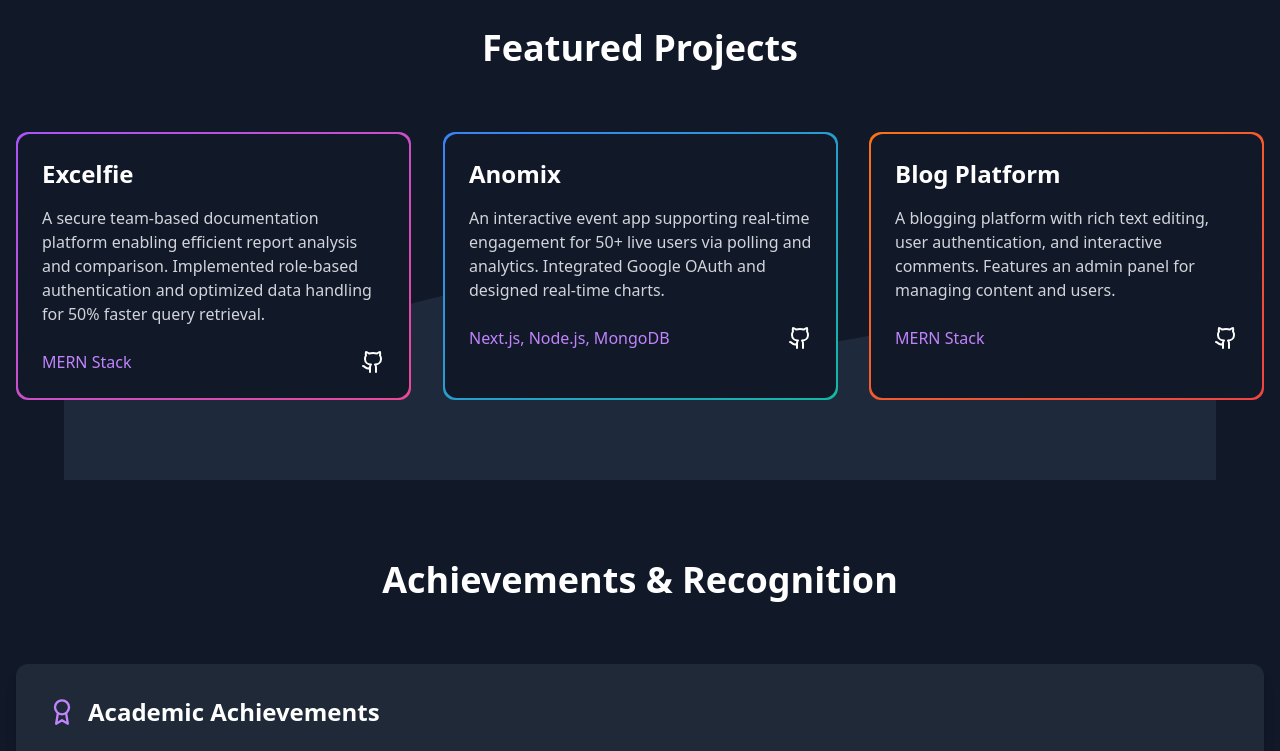
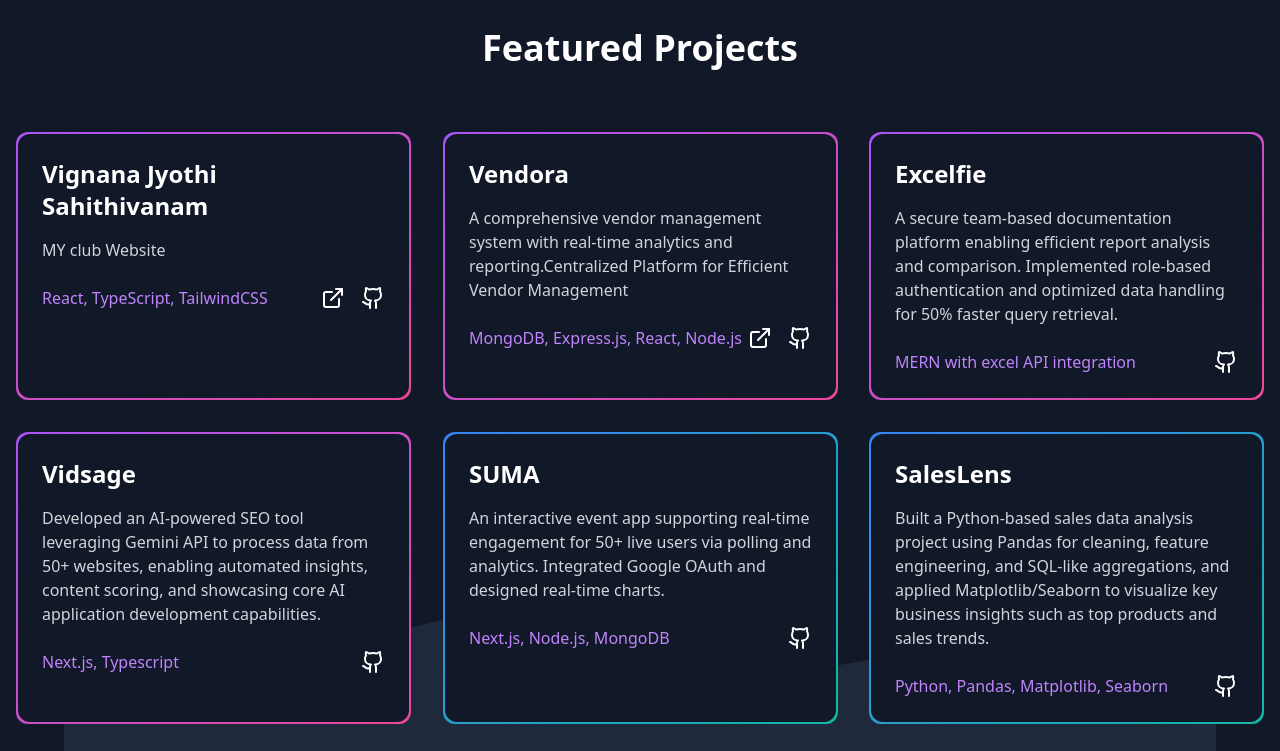
Before and after one commit to LV2402/LV-portfolio, a React (Vite) app: page / in a window 1280 px wide. Shown: the part 1720-2471 px from the top of the page. Built offline with nearby package versions, Linux system fonts and the light colour scheme.

Commit message:
Projects Updated

```diff
--- a/src/components/Achievements.tsx
+++ b/src/components/Achievements.tsx
@@ -54,16 +54,16 @@ export default function Achievements() {
               </div>
               <div className="grid gap-6">
                 <div className="bg-gray-900/50 p-6 rounded-lg border border-purple-500/20">
-                  <h4 className="text-xl font-semibold text-purple-300 mb-2">IUCEE</h4>
-                  <p className="text-gray-300">Active member fostering global engineering education collaboration through innovative projects and workshops</p>
-                </div>
-                <div className="bg-gray-900/50 p-6 rounded-lg border border-purple-500/20">
                   <h4 className="text-xl font-semibold text-purple-300 mb-2">Telugu Literature & Cultural Club - VJSV</h4>
                   <p className="text-gray-300">Core Member & Event Organizer, leading cultural initiatives and literary events</p>
                 </div>
                 <div className="bg-gray-900/50 p-6 rounded-lg border border-purple-500/20">
                   <h4 className="text-xl font-semibold text-purple-300 mb-2">Student Force - VJSF</h4>
                   <p className="text-gray-300">Engaged in community service initiatives, organizing social impact projects</p>
+                </div>
+                <div className="bg-gray-900/50 p-6 rounded-lg border border-purple-500/20">
+                  <h4 className="text-xl font-semibold text-purple-300 mb-2">IUCEE</h4>
+                  <p className="text-gray-300">Active member fostering global engineering education collaboration through innovative projects and workshops</p>
                 </div>
               </div>
             </div>
--- a/src/components/Projects.tsx
+++ b/src/components/Projects.tsx
@@ -1,6 +1,6 @@
 import { motion } from "framer-motion";
 import { useInView } from "react-intersection-observer";
-import { Github } from "lucide-react";
+import { Github, ExternalLink } from "lucide-react";
 import Tilt from "react-parallax-tilt";
 import { useSpring, animated } from "@react-spring/web";
 
@@ -10,6 +10,7 @@ interface Project {
   tech: string;
   github: string;
   color: string;
+  deployedLink?: string; // Optional deployed link
 }
 
 interface ProjectCardProps {
@@ -19,15 +20,40 @@ interface ProjectCardProps {
 
 const projects: Project[] = [
   {
+    title: "Vignana Jyothi Sahithivanam",
+    description: "MY club Website",
+    tech: "React, TypeScript, TailwindCSS",
+    github: "https://github.com/LV2402/VJSV",
+    color: "from-purple-500 to-pink-500",
+    deployedLink: "https://www.vjsahithivanam.in/", // Add your deployed link here
+  },
+  {
+    title: "Vendora",
+    description:
+      "A comprehensive vendor management system with real-time analytics and reporting.Centralized Platform for Efficient Vendor Management ",
+    tech: "MongoDB, Express.js, React, Node.js",
+    github: "https://github.com/LV2402/Vendora",
+    color: "from-purple-500 to-pink-500",
+    deployedLink: "https://vendora-rose.vercel.app/", // Add
+  },
+  {
     title: "Excelfie",
     description:
       "A secure team-based documentation platform enabling efficient report analysis and comparison. Implemented role-based authentication and optimized data handling for 50% faster query retrieval.",
-    tech: "MERN Stack",
+    tech: "MERN with excel API integration",
     github: "https://github.com/askarthikey/xcelifiee-repo",
     color: "from-purple-500 to-pink-500",
   },
   {
-    title: "Anomix",
+    title: "Vidsage",
+    description:
+      "Developed an AI-powered SEO tool leveraging Gemini API to process data from 50+ websites, enabling automated insights, content scoring, and showcasing core AI application development capabilities.",
+    tech: "Next.js, Typescript",
+    github: "https://github.com/LV2402/vidsage",
+    color: "from-purple-500 to-pink-500",
+  },
+  {
+    title: "SUMA",
     description:
       "An interactive event app supporting real-time engagement for 50+ live users via polling and analytics. Integrated Google OAuth and designed real-time charts.",
     tech: "Next.js, Node.js, MongoDB",
@@ -35,12 +61,12 @@ const projects: Project[] = [
     color: "from-blue-500 to-teal-500",
   },
   {
-    title: "Blog Platform",
+    title: "SalesLens",
     description:
-      "A blogging platform with rich text editing, user authentication, and interactive comments. Features an admin panel for managing content and users.",
-    tech: "MERN Stack",
-    github: "https://github.com/LV2402/BLOG-MERN",
-    color: "from-orange-500 to-red-500",
+      "Built a Python-based sales data analysis project using Pandas for cleaning, feature engineering, and SQL-like aggregations, and applied Matplotlib/Seaborn to visualize key business insights such as top products and sales trends.",
+    tech: "Python, Pandas, Matplotlib, Seaborn",
+    github: "https://github.com/LV2402/SalesLens",
+    color: "from-blue-500 to-teal-500",
   },
 ];
 
@@ -71,6 +97,17 @@ function ProjectCard({ project, index }: ProjectCardProps) {
             <p className="text-gray-300 mb-6">{project.description}</p>
             <div className="flex items-center justify-between">
               <span className="text-purple-400 font-medium">{project.tech}</span>
+              <div className="flex gap-4">
+                {project.deployedLink && (
+                  <a
+                    href={project.deployedLink}
+                    target="_blank"
+                    rel="noopener noreferrer"
+                    className="text-white hover:text-purple-400 transition-colors"
+                  >
+                    <ExternalLink size={24} />
+                  </a>
+                )}
                 <a
                   href={project.github}
                   target="_blank"
@@ -79,6 +116,7 @@ function ProjectCard({ project, index }: ProjectCardProps) {
                 >
                   <Github size={24} />
                 </a>
+              </div>
             </div>
           </div>
         </div>
```
Lines whose indentation alone changed are shown as unchanged.
